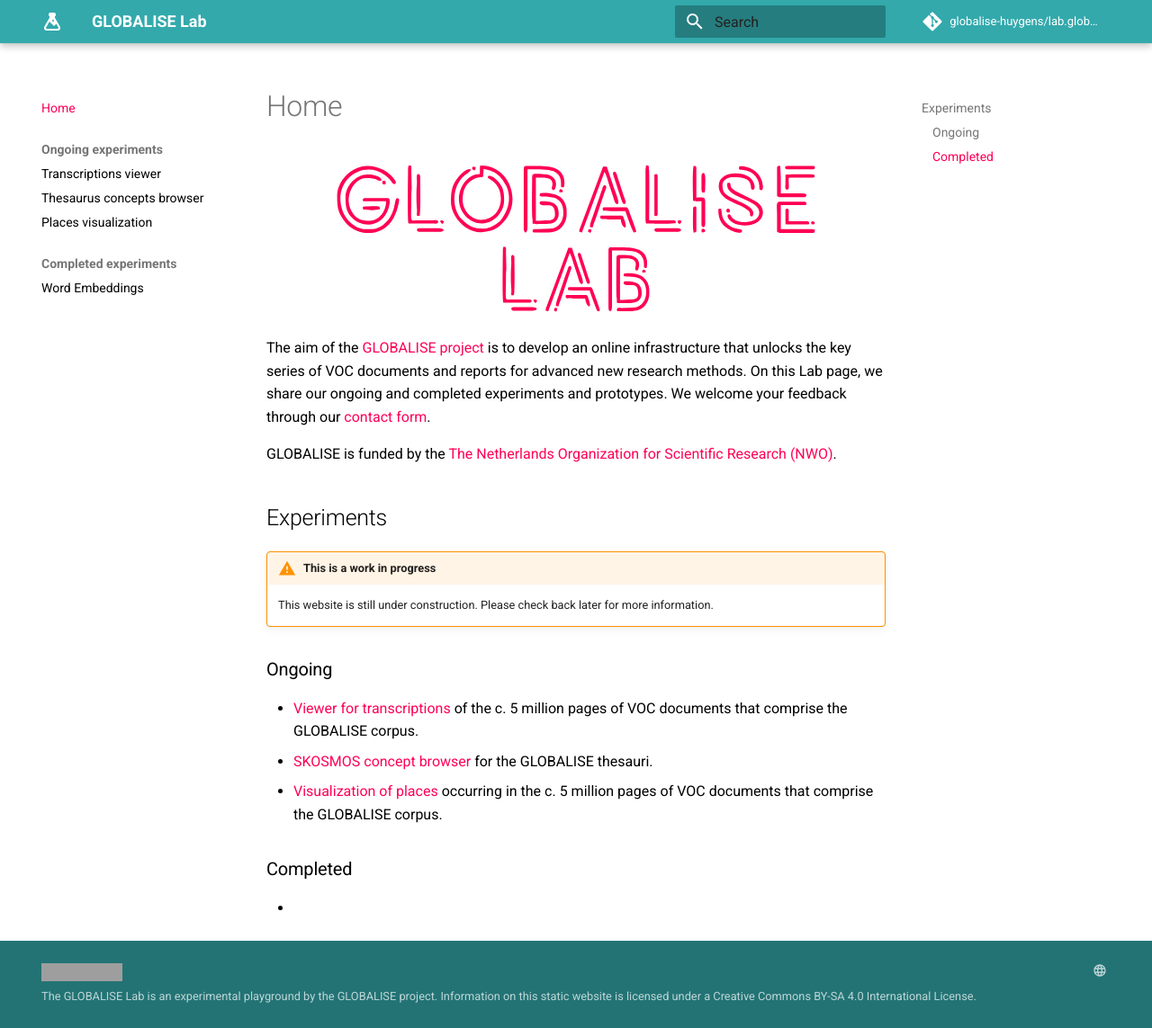
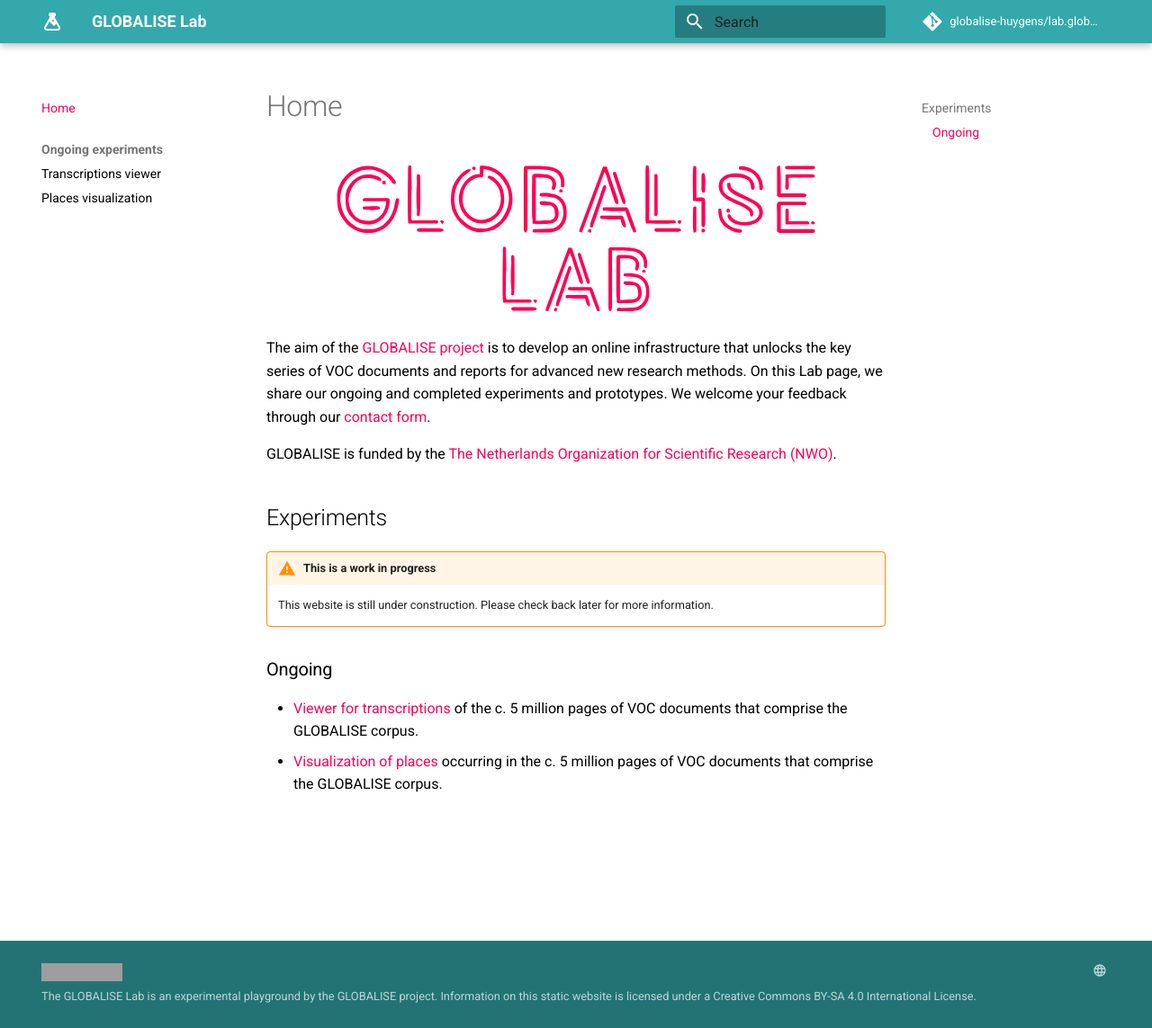
Before and after one commit to globalise-huygens/tanap.docs.globalise.huygens.knaw.nl, an MkDocs documentation site: the page built from docs/index.md, in a window 1280 px wide and 1143 px high. Shown: the whole window at 90% size. Built offline with MkDocs 1.6.1 and Material for MkDocs 9.7.7, drawn with Linux system fonts in a browser that asks for light colours; comment, search, counter and statistics services are not loaded; grey boxes are pictures that could not be loaded.

Commit message:
edit experiments

```diff
--- a/docs/index.md
+++ b/docs/index.md
@@ -27,11 +27,4 @@
 
 
 - [Viewer for transcriptions](experiments/htr-viewer.md) of the c. 5 million pages of VOC documents that comprise the GLOBALISE corpus.
-- [SKOSMOS concept browser](experiments/skosmos-concept-browser.md) for the GLOBALISE thesauri.
 - [Visualization of places](experiments/places-visualization.md) occurring in the c. 5 million pages of VOC documents that comprise the GLOBALISE corpus.
-
-
-
-### Completed
-
--
--- a/mkdocs.yml
+++ b/mkdocs.yml
@@ -20,10 +20,9 @@
   #- About: about.md
   - "Ongoing experiments":
       - "Transcriptions viewer": experiments/htr-viewer.md
-      - "Thesaurus concepts browser": experiments/skosmos-concept-browser.md
       - "Places visualization": experiments/places-visualization.md
-  - "Completed experiments":
-      - "Word Embeddings": experiments/word-embeddings.md
+  # - "Completed experiments":
+  #     - "Word Embeddings": experiments/word-embeddings.md
 markdown_extensions:
   - toc:
       permalink: True
```
